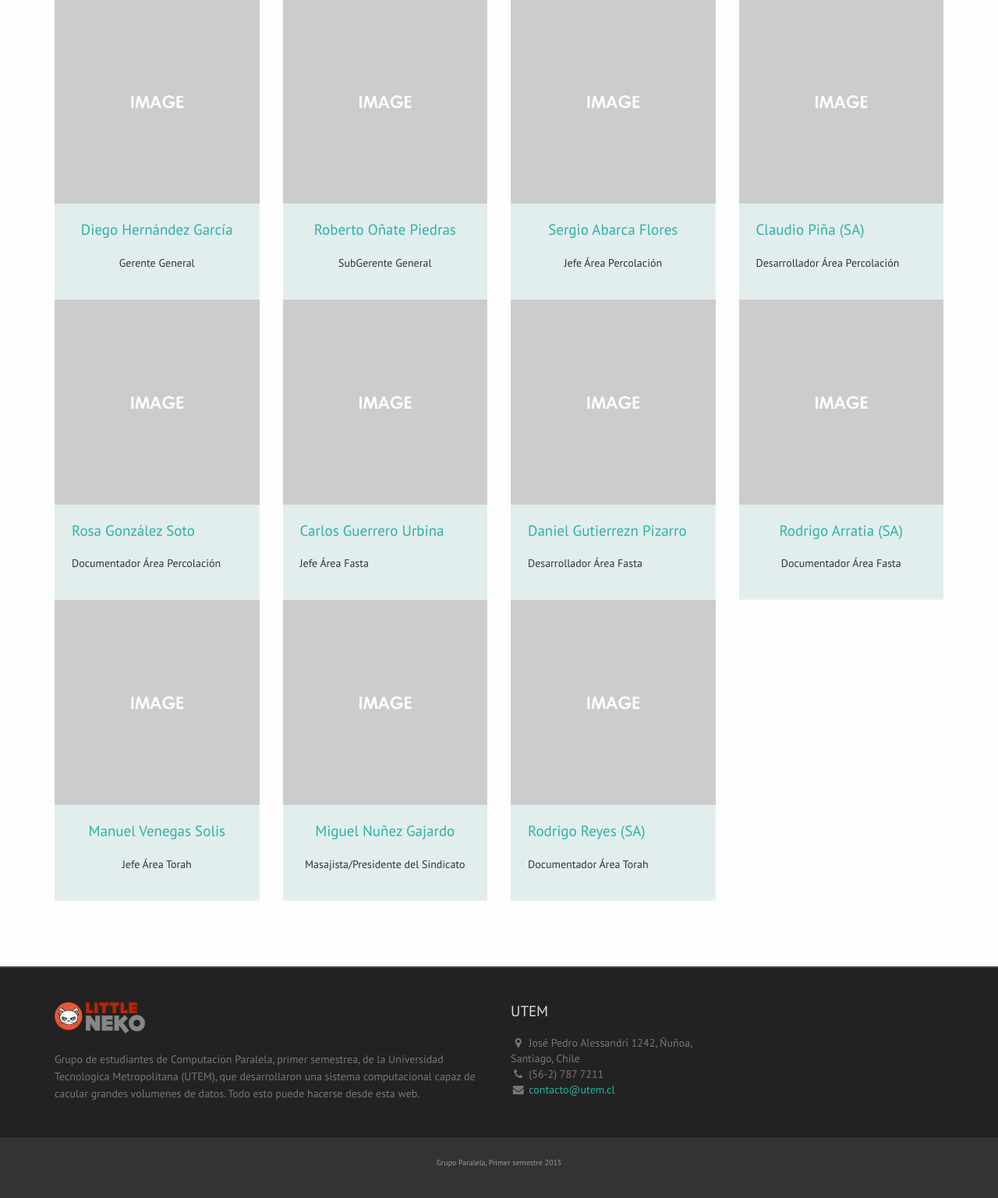
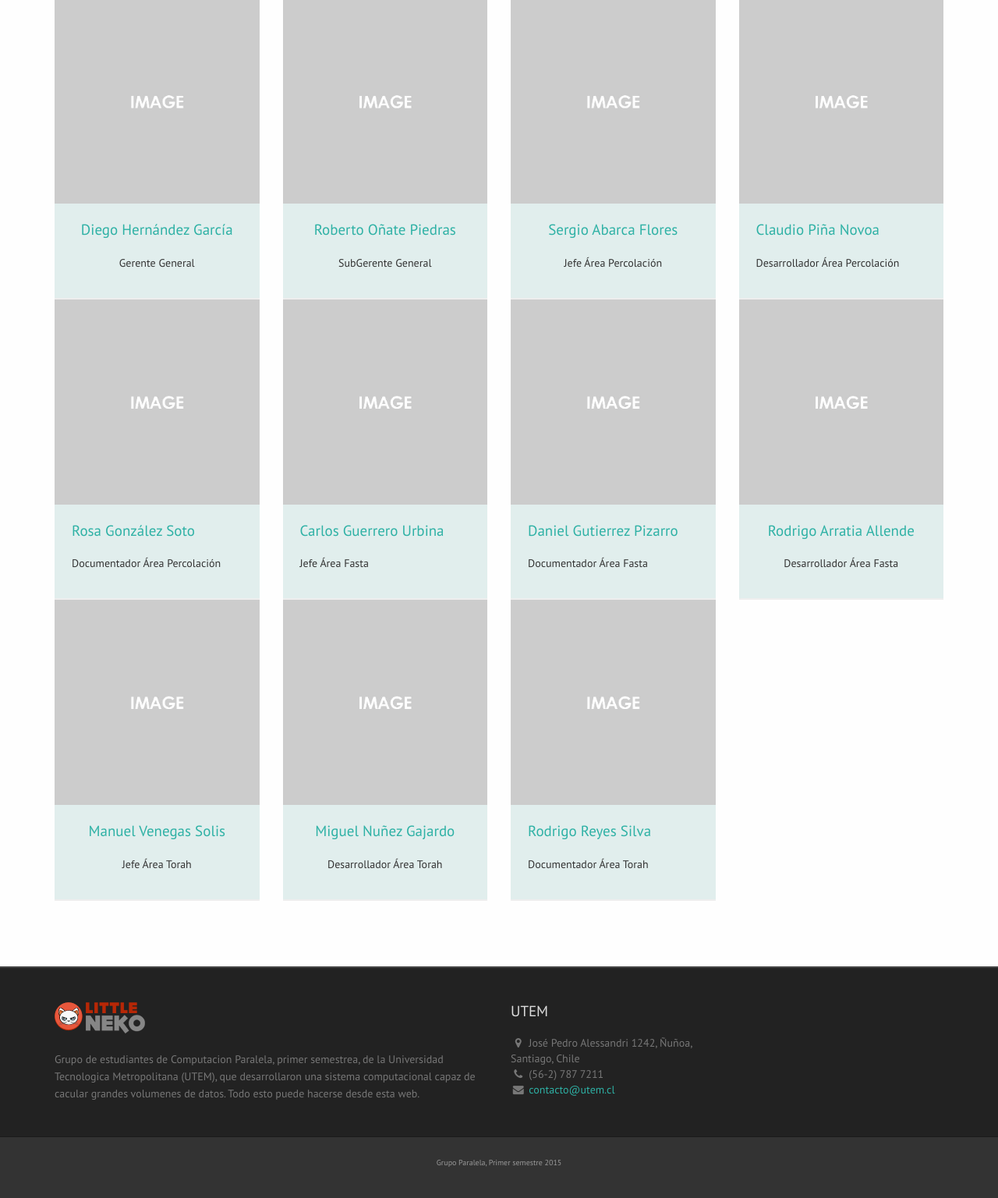
Before and after one commit to diegoahg/webParalela, a PHP site: page / in a window 1280 px wide. Shown: the part 2905-4441 px from the top of the page at 78% size. Run offline with PHP 8.4, Linux system fonts and the light colour scheme; some libraries are stand-ins or nearby versions.

Commit message:
actualizacion fotos y nombres

```diff
--- a/index.php
+++ b/index.php
@@ -25,7 +25,7 @@
 								<span class="icon-bar"></span>
 							</button>
 							<!-- Logo -->
-							<!--<a class="navbar-brand" href="index.html"><img src="images/main-logo.png" alt="SEATTLE website template"/></a>-->
+							<a class="navbar-brand" href="index.html"><img src="images/main-logo.png" alt="SEATTLE website template"/></a>
 						</div>
 						<div class="collapse navbar-collapse" id="mainMenu">
 							<!-- Main navigation -->
@@ -246,7 +246,7 @@
 									<article>
 										<div><img src="images/team/team-corporate-1.jpg" alt="" class="img-responsive"></div>
 										<div class="boxContent">
-											<h3>Claudio Piña (SA)</h3>
+											<h3>Claudio Piña Novoa</h3>
 											<p>Desarrollador Área Percolación</p>
 										</div>
 									</article>
@@ -273,8 +273,8 @@
 									<article>
 										<div><img src="images/team/team-corporate-4.jpg" alt="" class="img-responsive"></div>
 										<div class="boxContent">
-											<h3>Daniel Gutierrezn Pizarro</h3>
-											<p>Desarrollador Área Fasta</p>
+											<h3>Daniel Gutierrez Pizarro</h3>
+											<p>Documentador Área Fasta</p>
 										</div>
 									</article>
 								</div>
@@ -282,8 +282,8 @@
 									<article>
 										<div><img src="images/team/team-corporate-1.jpg" alt="" class="img-responsive"></div>
 										<div class="boxContent text-center">
-											<h3>Rodrigo Arratia (SA)</h3>
-											<p>Documentador Área Fasta</p>
+											<h3>Rodrigo Arratia Allende</h3>
+											<p>Desarrollador Área Fasta</p>
 										</div>
 									</article>
 								</div>
@@ -301,7 +301,7 @@
 										<div><img src="images/team/team-corporate-3.jpg" alt="" class="img-responsive"></div>
 										<div class="boxContent  text-center">
 											<h3>Miguel Nuñez Gajardo</h3>
-											<p> Masajista/Presidente del Sindicato</p>
+											<p>Desarrollador Área Torah</p>
 										</div>
 									</article>
 								</div>
@@ -309,7 +309,7 @@
 									<article>
 										<div><img src="images/team/team-corporate-4.jpg" alt="" class="img-responsive"></div>
 										<div class="boxContent">
-											<h3>Rodrigo Reyes (SA)</h3>
+											<h3>Rodrigo Reyes Silva</h3>
 											<p>Documentador Área Torah</p>
 										</div>
 									</article>
```
Also changed, not shown: images/apple-touch-icon-114x114.png, images/apple-touch-icon-114x1142.png (added), images/apple-touch-icon-144x144.png, images/apple-touch-icon-144x1441.png (added), images/apple-touch-icon-57x57.png, images/apple-touch-icon-57x571.png (added), images/apple-touch-icon-72x72.png, images/apple-touch-icon-72x721.png (added), images/apple-touch-icon.png, images/apple-touch-icon1.png (added), images/main-logo.png.
